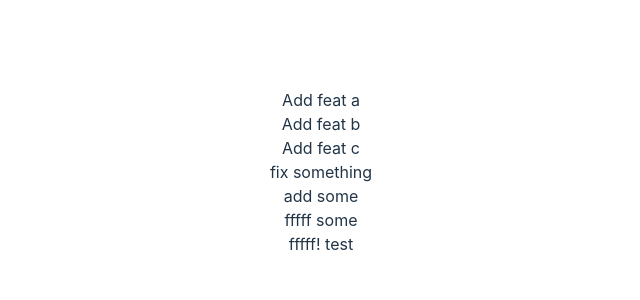
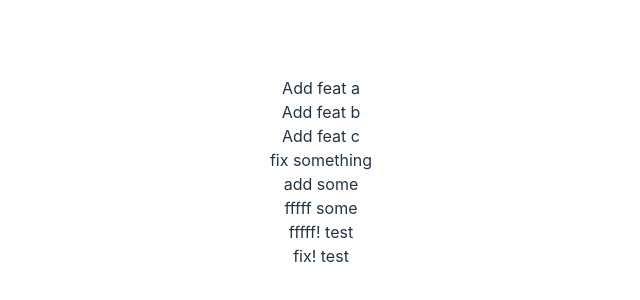
Before and after one commit to supakrit03/semantic-release-101, a React (Vite) app: page / in a window 1280 px wide. Shown: the part 228-528 px from the top of the page, without its empty margins (319-959 px from the left). Built offline with nearby package versions, Linux system fonts and the light colour scheme.

Commit message:
fix!: ffff! test

```diff
--- a/src/App.tsx
+++ b/src/App.tsx
@@ -10,6 +10,7 @@ function App() {
       <div>add some</div>
       <div>fffff some</div>
       <div>fffff! test</div>
+      <div>fix! test</div>
     </>
   );
 }
```
